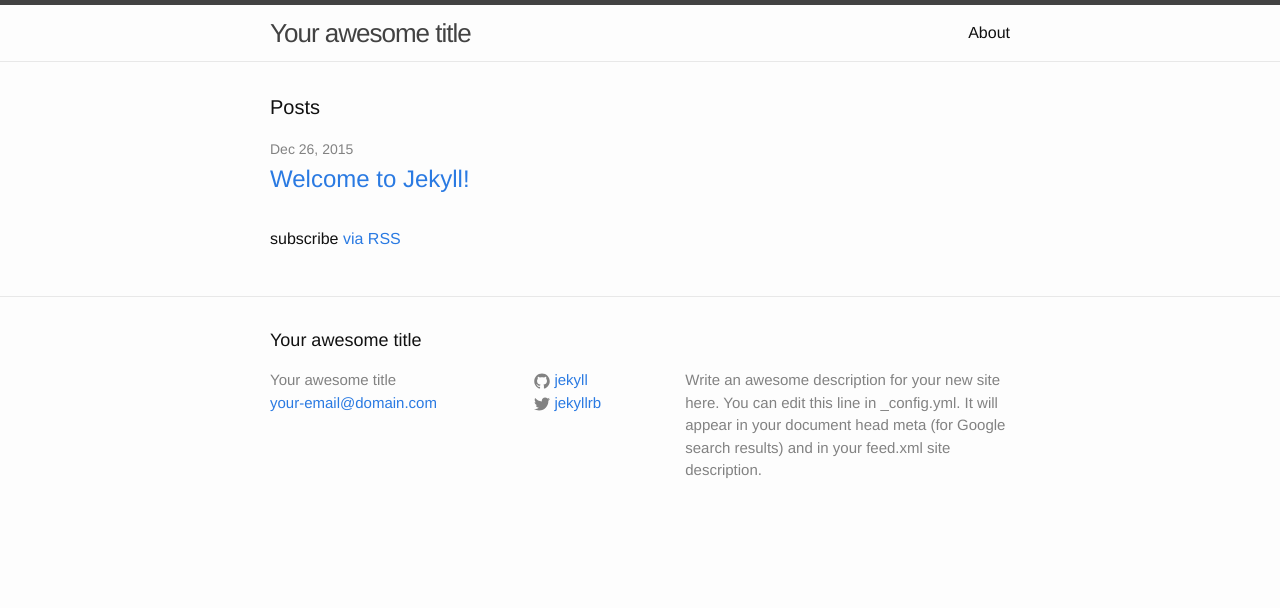
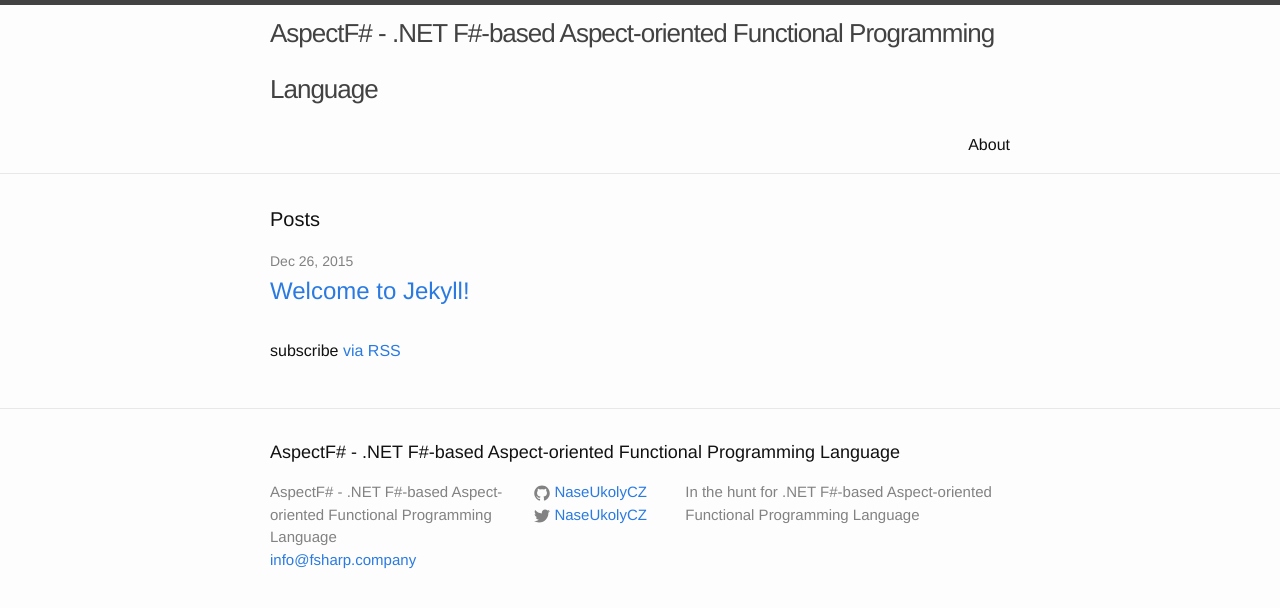
Before and after one commit to NaseUkolyCZ/aspectfsharp, a Jekyll site: the page built from index.html, in a window 1280 px wide. Shown: the top 608 px of the page. Built offline with Jekyll 4.4.1, drawn with Linux system fonts in a browser that asks for light colours.

Commit message:
config fixed

```diff
--- a/_config.yml
+++ b/_config.yml
@@ -6,16 +6,14 @@
 # 'jekyll serve'. If you change this file, please restart the server process.
 
 # Site settings
-title: Your awesome title
-email: your-email@domain.com
+title: AspectF# - .NET F#-based Aspect-oriented Functional Programming Language
+email: info@fsharp.company
 description: > # this means to ignore newlines until "baseurl:"
-  Write an awesome description for your new site here. You can edit this
-  line in _config.yml. It will appear in your document head meta (for
-  Google search results) and in your feed.xml site description.
+  In the hunt for .NET F#-based Aspect-oriented Functional Programming Language
 baseurl: "/aspectfsharp" # the subpath of your site, e.g. /blog
 url: "http://www.naseukoly.cz" # the base hostname & protocol for your site
-twitter_username: jekyllrb
-github_username:  jekyll
+twitter_username: NaseUkolyCZ
+github_username:  NaseUkolyCZ
 
 # Build settings
 markdown: kramdown
```
